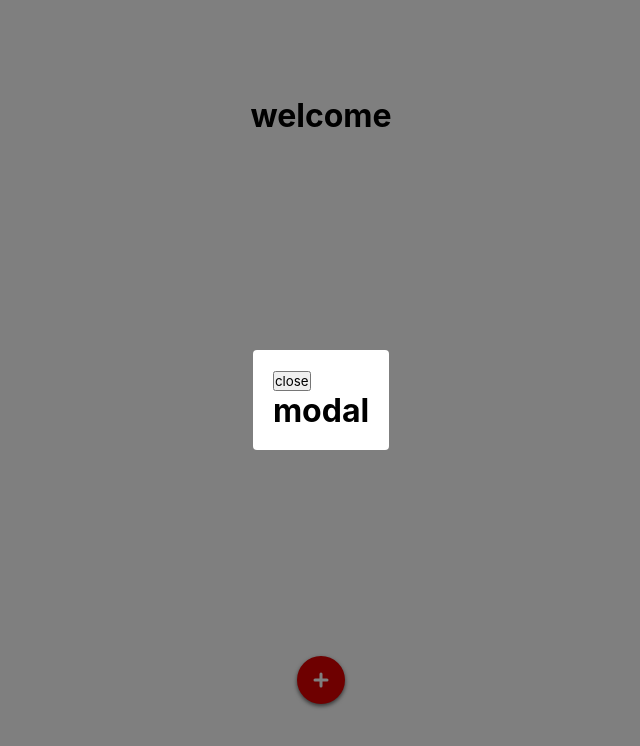
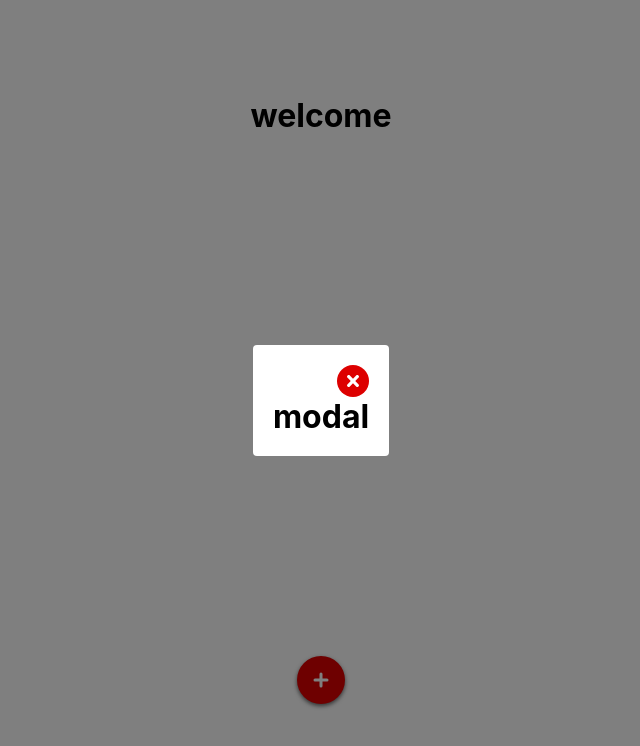
Before and after one commit to lousousa/weight-log, a Next.js app: page / in a window 1280 px wide. Both pictures are taken after a click on the button 640 px from the left and 680 px from the top of the page. Shown: the top 746 px of the page, without its empty margins (319-959 px from the left). Built offline with nearby package versions, Linux system fonts and the light colour scheme.

Commit message:
add button styles

```diff
--- a/src/components/modal.tsx
+++ b/src/components/modal.tsx
@@ -1,5 +1,6 @@
 import { forwardRef, useImperativeHandle, useState } from 'react'
 import styled from 'styled-components'
+import { CloseIcon } from '../icons'
 
 export const Modal = forwardRef((_, ref: any) => {
   const [isVisible, setVisible] = useState<Boolean>(false)
@@ -17,11 +18,13 @@ export const Modal = forwardRef((_, ref: any) => {
       {isVisible &&
         <ModalWrapper>
           <InnerWrapper>
-            <button
-              onClick={ref?.current?.close}
-            >
-              close
-            </button>
+            <ModalHeader>
+              <CloseButton
+                onClick={ref?.current?.close}
+              >
+                <CloseIcon />
+              </CloseButton>
+            </ModalHeader>
 
             <h1>modal</h1>
           </InnerWrapper>
@@ -46,3 +49,22 @@ const InnerWrapper = styled.div`
   border-radius: 4px;
   padding: 20px;
 `
+
+const ModalHeader = styled.header`
+  display: flex;
+  justify-content: right;
+`
+
+const CloseButton = styled.button`
+  font-size: 0;
+  padding: 10px;
+  border: none;
+  background-color: #d00;
+  color: #fff;
+  border-radius: 50%;
+  cursor: pointer;
+
+  svg {
+    width: 12px;
+  }
+`
--- a/src/icons.js
+++ b/src/icons.js
@@ -10,3 +10,12 @@ export const PlusIcon = (props) => (
     />
   </svg>
 )
+
+export const CloseIcon = (props) => (
+  <svg viewBox="0 0 23.332 23.333" xmlns="http://www.w3.org/2000/svg" {...props}>
+    <path
+      fill="currentColor"
+      d="M16.043,11.667L22.609,5.1c0.963-0.963,0.963-2.539,0-3.502l-0.875-0.875c-0.963-0.964-2.539-0.964-3.502,0L11.666,7.29  L5.099,0.723c-0.962-0.963-2.538-0.963-3.501,0L0.722,1.598c-0.962,0.963-0.962,2.539,0,3.502l6.566,6.566l-6.566,6.567  c-0.962,0.963-0.962,2.539,0,3.501l0.876,0.875c0.963,0.963,2.539,0.963,3.501,0l6.567-6.565l6.566,6.565  c0.963,0.963,2.539,0.963,3.502,0l0.875-0.875c0.963-0.963,0.963-2.539,0-3.501L16.043,11.667z"
+    />
+  </svg>
+)
```
